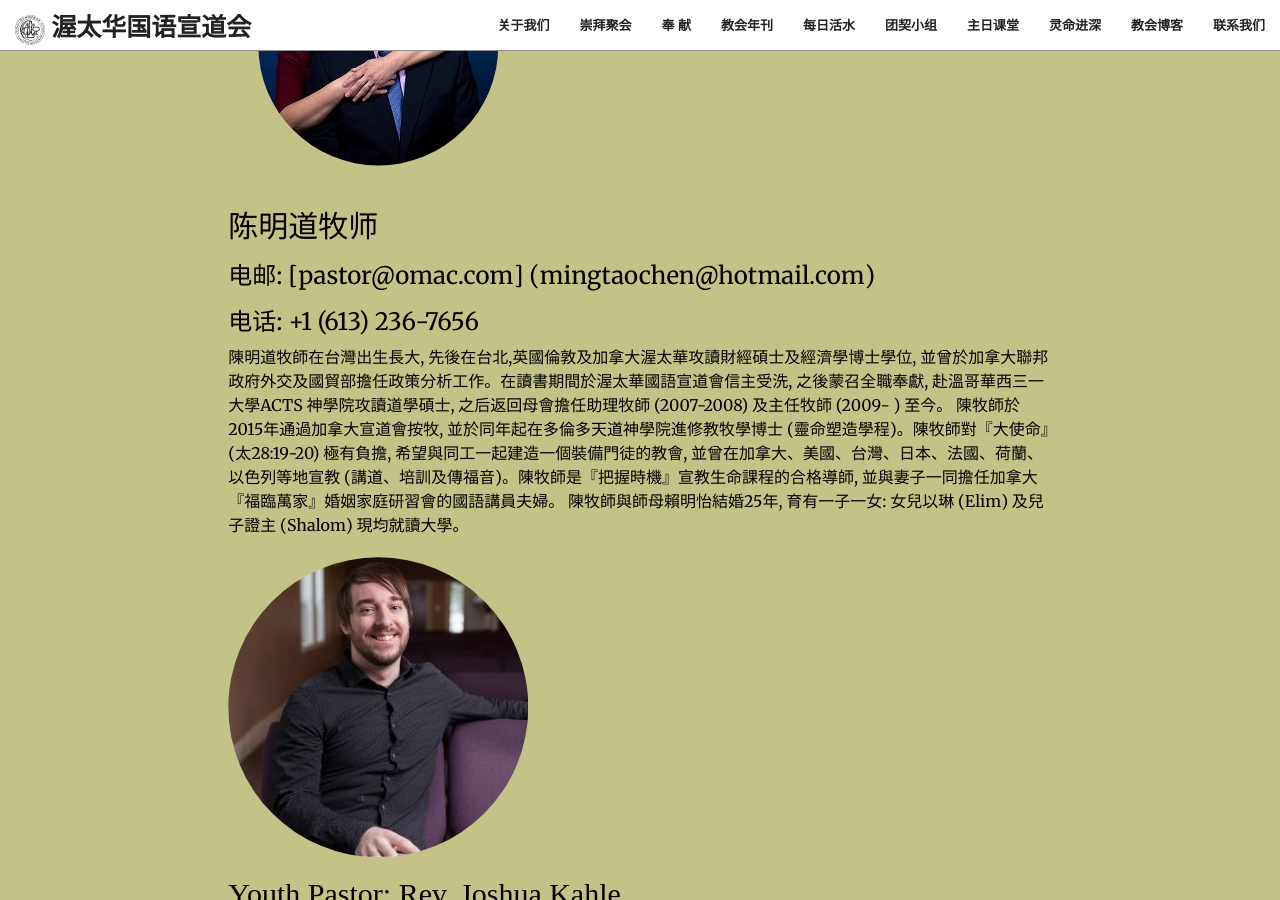
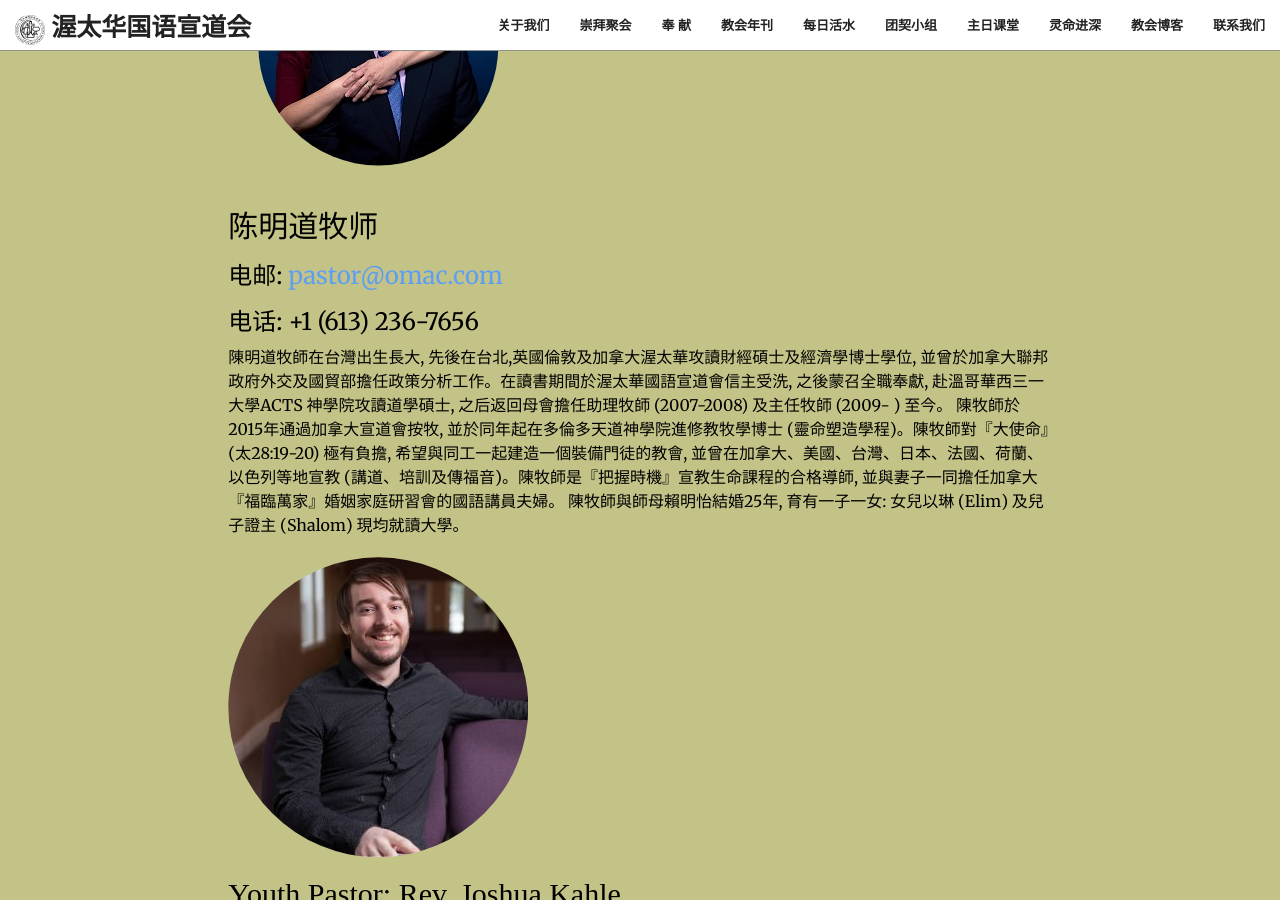
Before and after one commit to JonasYow/ottawaomac, a Jekyll site: the page built from pastor.md, in a window 1280 px wide and 900 px high, scrolled down 320 px. Built offline with Jekyll 4.4.1, drawn with Linux system fonts in a browser that asks for light colours; some web fonts are replaced.

Commit message:
update pastor email info

```diff
--- a/pastor.md
+++ b/pastor.md
@@ -6,7 +6,7 @@ layout: subpage
 {% include photo.html url='/img/Paul3.jpg' description='Paul Chen' distance=150px %}
 <br>
 ## 陈明道牧师
-### 电邮: [pastor@omac.com] (mingtaochen@hotmail.com)
+### 电邮: <a href="mailto:mingtaochen@hotmail.com">pastor@omac.com</a>
 ### 电话: +1 (613) 236-7656
 陳明道牧師在台灣出生長大, 先後在台北,英國倫敦及加拿大渥太華攻讀財經碩士及經濟學博士學位, 並曾於加拿大聯邦政府外交及國貿部擔任政策分析工作。在讀書期間於渥太華國語宣道會信主受洗, 之後蒙召全職奉獻, 赴溫哥華西三一大學ACTS 神學院攻讀道學碩士, 之后返回母會擔任助理牧師 (2007-2008) 及主任牧師 (2009- ) 至今。
 陳牧師於2015年通過加拿大宣道會按牧, 並於同年起在多倫多天道神學院進修教牧學博士 (靈命塑造學程)。陳牧師對『大使命』(太28:19-20) 極有負擔, 希望與同工一起建造一個裝備門徒的教會, 並曾在加拿大、美國、台灣、日本、法國、荷蘭、以色列等地宣教 (講道、培訓及傳福音)。陳牧師是『把握時機』宣教生命課程的合格導師, 並與妻子一同擔任加拿大『福臨萬家』婚姻家庭研習會的國語講員夫婦。 陳牧師與師母賴明怡結婚25年, 育有一子一女: 女兒以琳 (Elim) 及兒子證主 (Shalom) 現均就讀大學。
```
